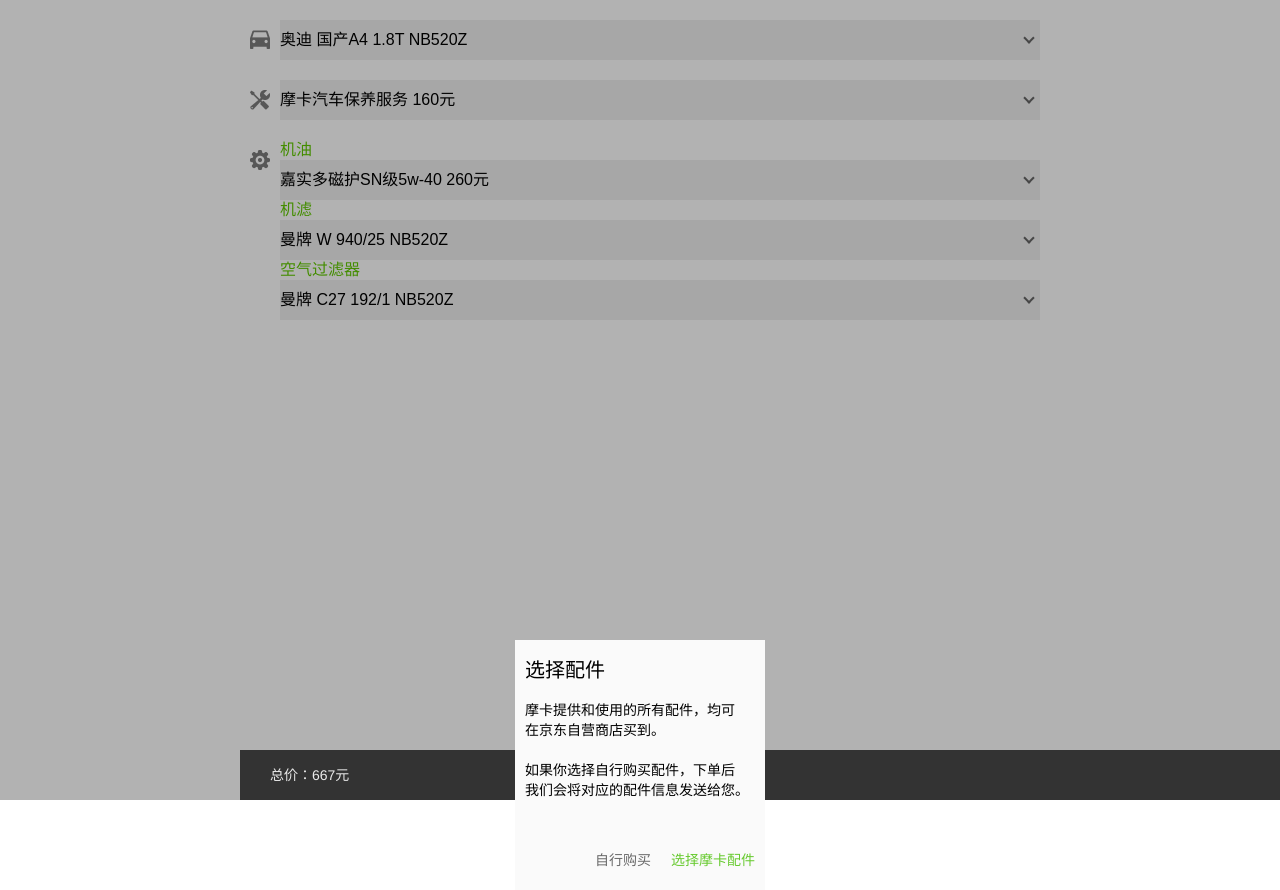
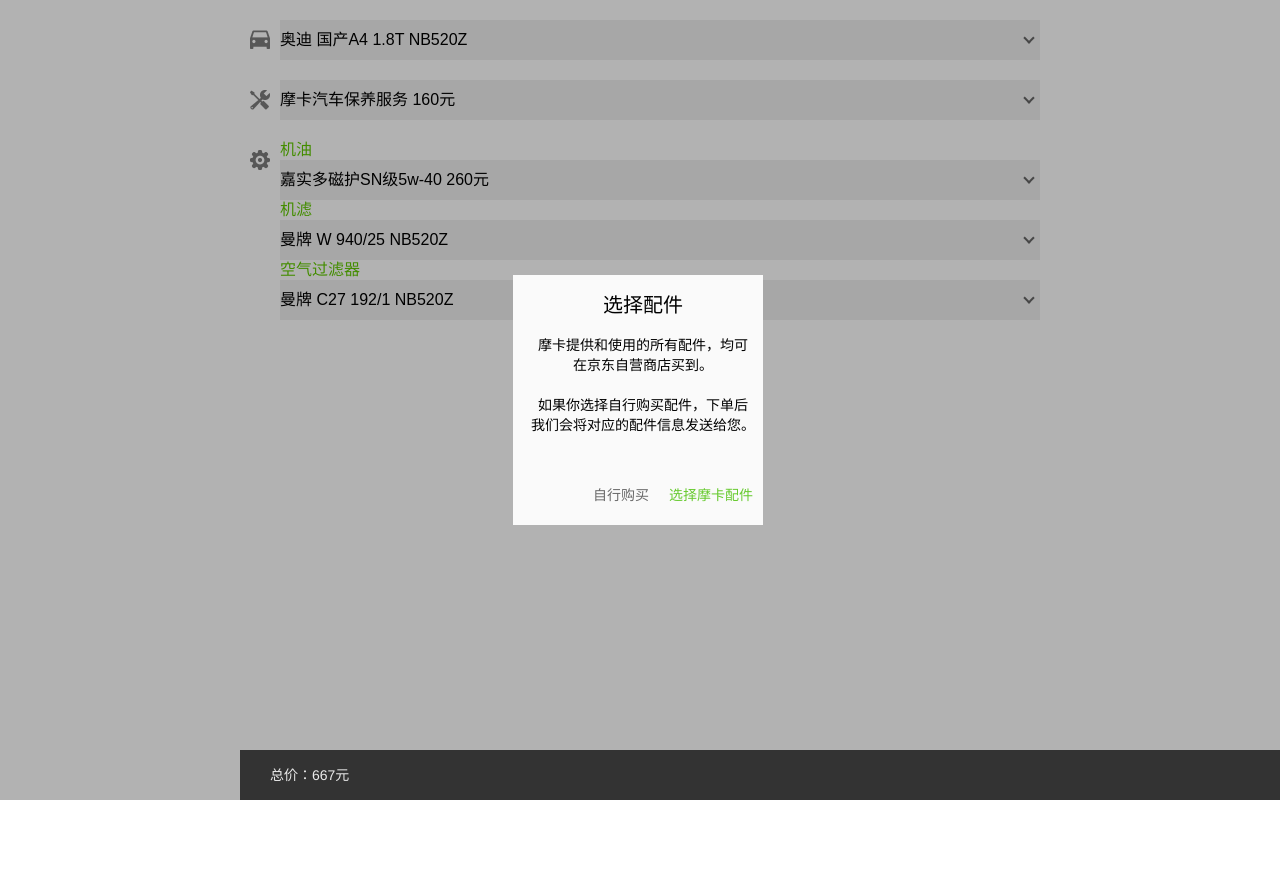
Before and after one commit to H5xxx/mocar, a website: page html/mocar-jd.html in a window 1280 px wide. After the commit the page ends 800 px from the top, so only its background shows below. Drawn offline with Linux system fonts and the light colour scheme.

Commit message:
popup垂直水平居中

```diff
--- a/css/base.css
+++ b/css/base.css
@@ -76,17 +76,26 @@
 }
 /*弹出层wrapper,帮助定位*/
 .popup-wrapper{
-    position: absolute;
+    position: fixed;
     top: 0;
     right: 0;
     bottom: 0;
     left: 0;
+    text-align: center;
+}
+.popup-wrapper:after{
+    content: " ";
+    display: inline-block;
+    vertical-align: middle;
+    text-align: center;
+    width: 0;
+    height: 100%;
 }
 /*弹出层*/
 .popup{
-    margin: 0 auto;
-    margin-top: 50%;
-    /*top:-125px;*/
+    display: inline-block; /*垂直居中*/
+    vertical-align: middle;
+
     width: 250px;
     height: 250px;
     background-color: #FAFAFA;
```
